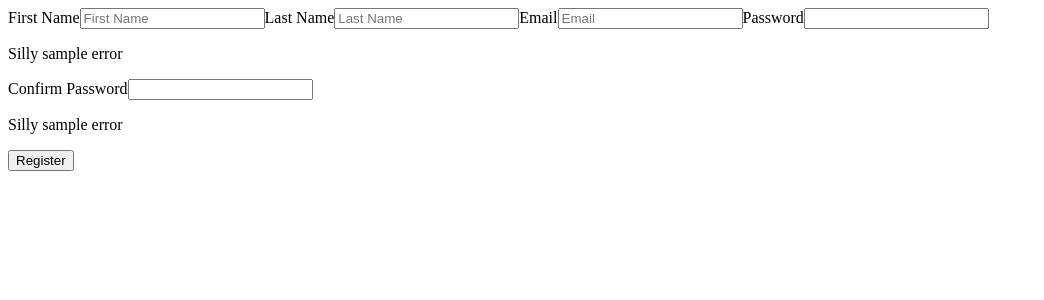
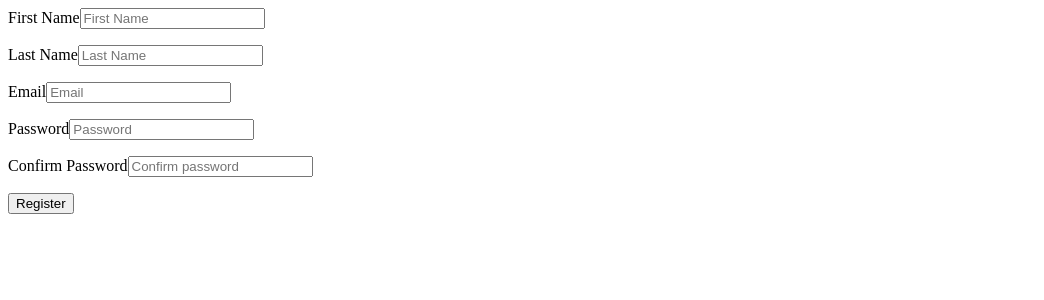
Before and after one commit to kizhutch/next13, a Next.js app: page /register in a window 1280 px wide. Shown: the top 300 px of the page, without its empty margins (0-1044 px from the left). Built offline with nearby package versions, Linux system fonts and the light colour scheme.

Commit message:
registration-form-post added validation for password and password confirm; updated css of error fields so they are hidden, not conditionally rendered

```diff
--- a/src/app/(user)/register/RegistrationForm.tsx
+++ b/src/app/(user)/register/RegistrationForm.tsx
@@ -16,7 +16,8 @@ export default function RegistrationForm() {
     const {
         register,
         formState: {errors},
-        handleSubmit
+        handleSubmit,
+        watch,
     } = useForm<FormData>();
 
     const handleFormSubmit = (e) => {
@@ -35,15 +36,14 @@ export default function RegistrationForm() {
         css: {
             label: "block text-gray-700 text-sm font-bold mb-2",
             input: "shadow appearance-none border rounded w-full py-2 px-3 text-gray-700 leading-tight focus:outline-none focus:shadow-outline",
-            error: "block text-sm font-bold text-error my-2"
+            error: "block text-sm font-bold text-error my-2 h-5"
         },
         regex: {
             nameValidation: /^[A-Za-z]+(?:\s[A-Za-z]+)*$/,
-            passwordValidation: /^[a-zA-Z0-9!#%&^?]+$/,
+            passwordValidation: /^(?=.*[a-zA-Z])(?=.*[0-9])(?=.*[!#%&^?])[a-zA-Z0-9!#%&^?]+$/,
             emailValidation: /^[a-zA-Z0-9._%+-]+@[a-zA-Z0-9.-]+\.[a-zA-Z]{2,}$/
         }
     }
-
 
     return (
         <form className="bg-secondary max-w-md p-5" onSubmit={handleSubmit(handleFormSubmit)} noValidate>
@@ -64,7 +64,7 @@ export default function RegistrationForm() {
                     }
                 })}
             />
-            {errors.firstName && <p className={formAttributes.css.error}>{errors.firstName.message}</p>}
+            <p className={`${formAttributes.css.error} ${errors.firstName ? "visible" : "invisible"}`}>{errors.firstName && errors.firstName.message}</p>
 
             <label className={formAttributes.css.label} htmlFor={formAttributes.id.lastName}>Last Name</label>
             <input
@@ -83,7 +83,7 @@ export default function RegistrationForm() {
                 }
               })}
             />
-            {errors.lastName && <p className={formAttributes.css.error}>{errors.lastName.message}</p>}
+            <p className={`${formAttributes.css.error} ${errors.lastName ? "visible" : "invisible"}`}>{errors.lastName && errors.lastName.message}</p>
 
             <label className={formAttributes.css.label} htmlFor={formAttributes.id.email}>Email</label>
             <input
@@ -103,15 +103,50 @@ export default function RegistrationForm() {
             }
               )}
              />
-            {errors.email && <p className={formAttributes.css.error}>{errors.email.message}</p> }
+            <p className={`${formAttributes.css.error} ${errors.email ? "visible" : "invisible"}`}>{errors.email && errors.email.message}</p>
 
             <label className={formAttributes.css.label} htmlFor={formAttributes.id.password}>Password</label>
-            <input className={formAttributes.css.input} id={formAttributes.id.password} type="password" />
-            <p className={formAttributes.css.error}>Silly sample error</p>
+            <input
+              className={formAttributes.css.input}
+              id={formAttributes.id.password}
+              type="password"
+              placeholder="Password"
+              {...register("password", {
+                required: {
+                    value: true,
+                    message: "Please enter a password"
+                },
+                pattern: {
+                    value: formAttributes.regex.passwordValidation,
+                    message: "Please enter a valid password"
+                },
+                minLength: {
+                    value: 10,
+                    message: "Password must be at least 10 characters"
+                }
+              })}
+            />
+            <p className={`${formAttributes.css.error} ${errors.password ? "visible" : "invisible"}`}>{errors?.password && errors.password.message}</p>
 
             <label className={formAttributes.css.label} htmlFor={formAttributes.id.pwordCon}>Confirm Password</label>
-            <input className={formAttributes.css.input} id={formAttributes.id.pwordCon} type="password" />
-            <p className={formAttributes.css.error}>Silly sample error</p>
+            <input
+              className={formAttributes.css.input}
+              id={formAttributes.id.pwordCon}
+              type="password"
+              placeholder="Confirm password"
+              {...register("pwordCon", {
+                required: {
+                    value: true,
+                    message: "Please confirm your password"
+                },
+                validate: (pword: string) => {
+                    if (watch("password") !== pword) {
+                        return "Your passwords must match"
+                    }
+                }
+              })}
+            />
+            <p className={`${formAttributes.css.error} ${errors.pwordCon ? "visible" : "invisible"}`}>{errors.pwordCon && errors.pwordCon.message}</p>
 
             <Button label="Register"  type="submit" width="w-full"/>
         </form>
```
